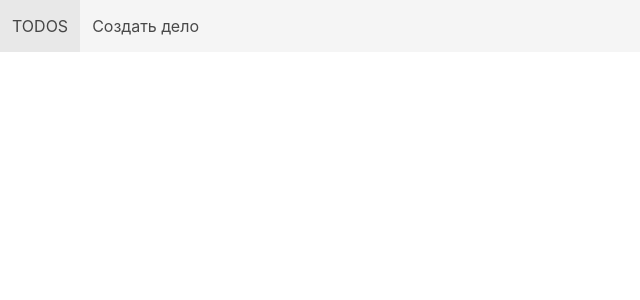
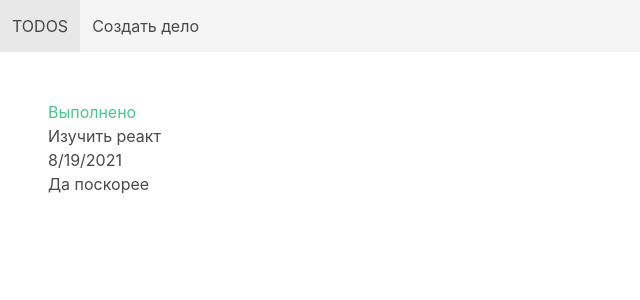
Before and after one commit to FryOS/react-todos, a React (Create React App) app: page /#/1629381900000 in a window 1280 px wide. Before the commit this address had no page. Shown: the top 300 px of the page, without its empty margins (0-640 px from the left). Built offline with nearby package versions, Linux system fonts and the light colour scheme.

Commit message:
Перенаправление на ссылку Link

```diff
--- a/src/App.js
+++ b/src/App.js
@@ -1,6 +1,7 @@
 import React, { Component } from "react";
 import TodoList from "./components/TodoList";
 import TodoAdd from "./components/TodoAdd";
+import TodoDetail from "./components/TodoDetail";
 import { HashRouter, Routes, Route, NavLink } from "react-router-dom";
 
 
@@ -33,6 +34,7 @@
     this.setDone = this.setDone.bind(this);
     this.delete = this.delete.bind(this);
     this.add = this.add.bind(this);
+    this.getDeed = this.getDeed.bind(this);
     this.showMenu = this.showMenu.bind(this);
   }
 
@@ -55,6 +57,13 @@
     this.state.data.push(deed);
     this.setState((state) => ({...state}));
     console.log(this.state);
+  }
+
+  getDeed(key){
+    key = +key;
+    const deed =  this.state.data.find((current) => current.key === key);
+    console.log("deed from app", deed);
+    return deed;
   }
 
   showMenu(e){
@@ -94,7 +103,7 @@
             delete={this.delete}
             />} />
           <Route path="/add" element={<TodoAdd add={this.add} />} />
-
+          <Route path="/:key" element={<TodoDetail getDeed={this.getDeed} />} />
           </Routes>
         </main>
       </HashRouter>
--- /dev/null
+++ b/src/components/TodoDetail.jsx
@@ -0,0 +1,25 @@
+import { useParams } from "react-router-dom";
+
+export default function TodoDetail(props){
+    const {key} = useParams();
+    const deed = props.getDeed(key);
+
+    console.log("key",key);
+    console.log("deed", deed.done);
+    console.log("props", props.getDeed(key));
+
+    return(
+        <section>
+            {
+                deed.done &&
+                <p className="has-text-success">Выполнено</p>
+
+            }
+            <h1>{deed.title}</h1>
+            <p>{deed.createAt}</p>
+            {deed.desc && <p>{deed.desc}</p>}
+            {deed.image && <p><img src={deed.image} alt="Иллюстрация"/></p>}
+        </section>
+    )
+
+}
--- a/src/components/TodoList.jsx
+++ b/src/components/TodoList.jsx
@@ -1,5 +1,5 @@
 import React from "react";
-// import PropTypes from "prop-types";
+import { Link } from "react-router-dom";
 
 const TodoList = (props) => {
   return (
@@ -10,8 +10,11 @@
           {props.list.map((item) => (
             <tr key={item.key}>
               <td>
-                {item.done && <del>{item.title}</del>}
-                {!item.done && item.title}
+                <Link to={`/${item.key}`}>
+                  {item.done && <del>{item.title}</del>}
+                  {!item.done && item.title}
+                </Link>
+
               </td>
               <td>
                 <button
```
